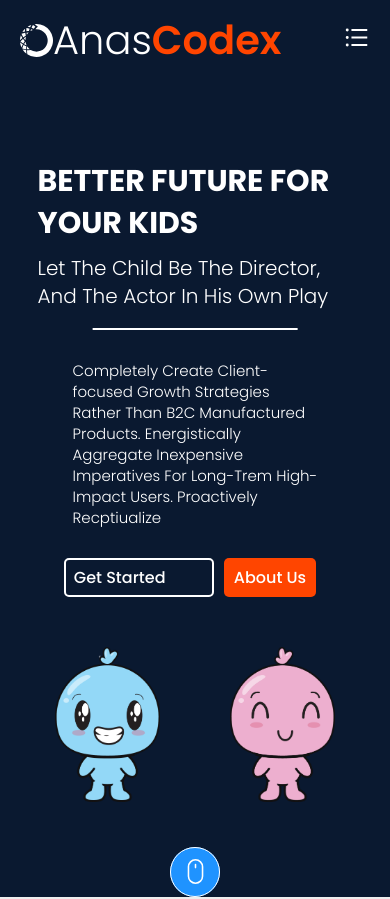
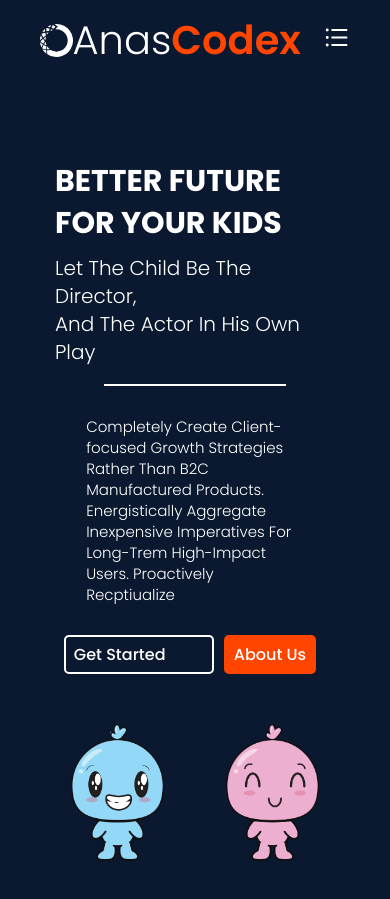
Before and after one commit to anas110440/React-Tempelet-AnasCodex, a React (Create React App) app: page / in a window 390 px wide. Shown: the top 899 px of the page. Built offline with nearby package versions, Linux system fonts and the light colour scheme.

Commit message:
Update index.css

```diff
--- a/src/index.css
+++ b/src/index.css
@@ -33,12 +33,45 @@ section {
 }
 
 .container {
-  max-width: 1000px;
   margin: 0 auto;
   padding: 0 20px;
+
 }
 
 
 img{
   border-radius: 3px;
 }
+
+
+@media (min-width:315px) and (max-width:576px) {
+  .container{
+    width: 90%;
+  }
+}
+
+
+@media (min-width:577px) and (max-width:768px) {
+  .container{
+    width: 700px;
+  }
+}
+
+@media (min-width:769px) and (max-width:991px) {
+  .container{
+    width: 960px;
+  }
+}
+
+@media (min-width:992px) and (max-width:1200px) {
+  .container{
+    width: 1140px;
+  }
+}
+
+
+@media (min-width:1201px) and (min-width:1400px) {
+  .container{
+    width: 1320px;
+  }
+}
```
